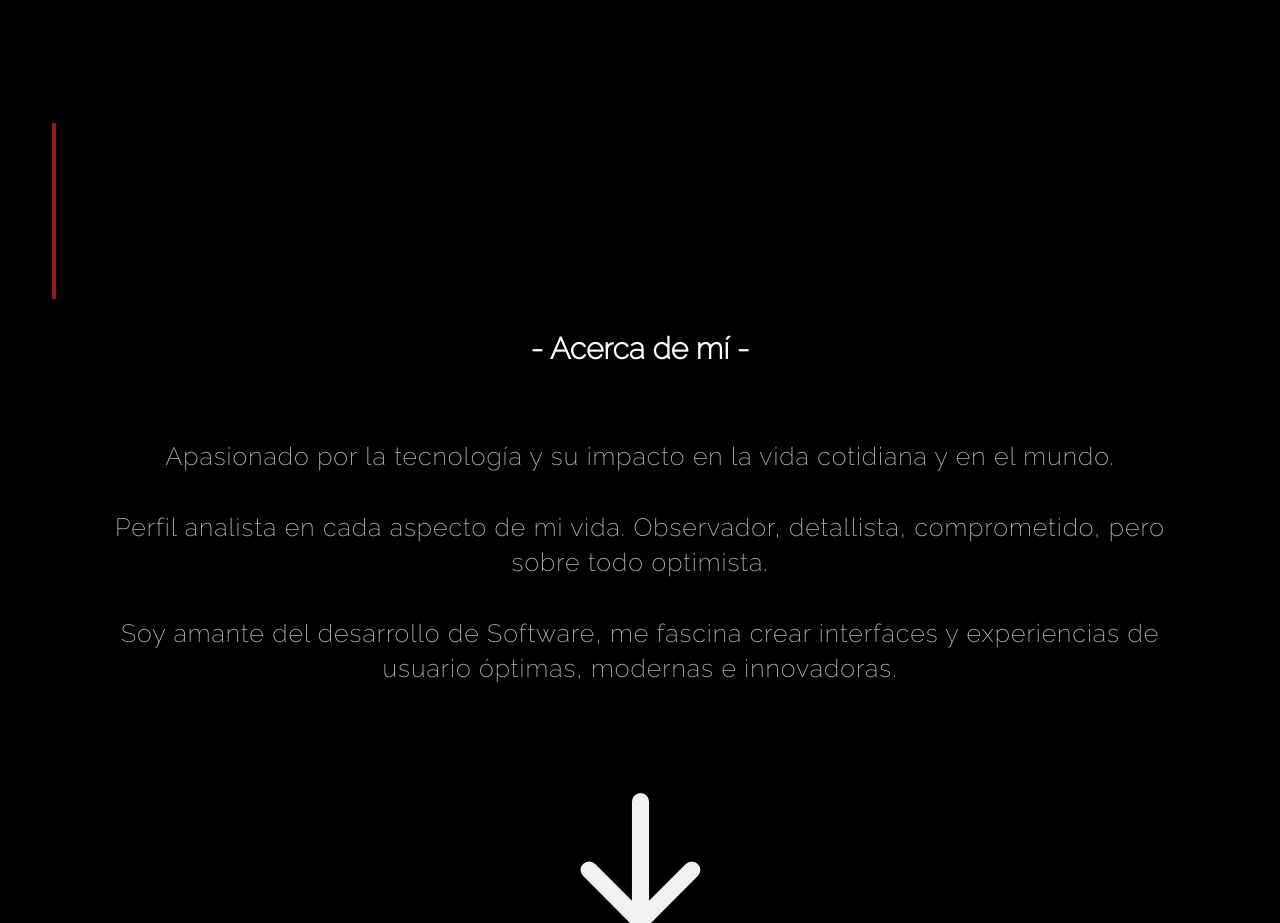
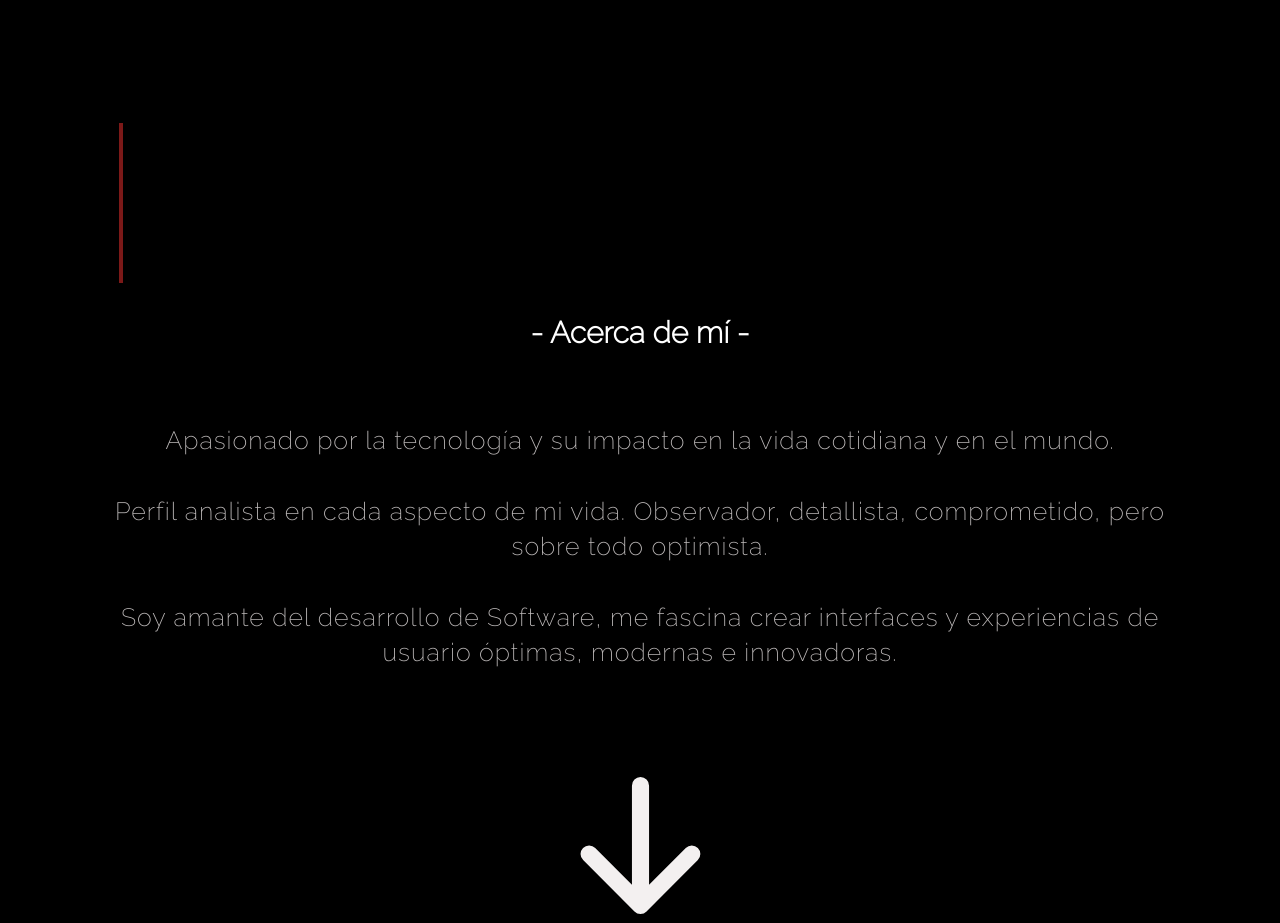
Before and after one commit to ignaarguello/Briefcase-Portfolio, a React (Create React App) app: page / in a window 1280 px wide. Shown: the part 780-1703 px from the top of the page. Built offline with nearby package versions, Linux system fonts and the light colour scheme.

Commit message:
modificaciones a barra lateral

```diff
--- a/src/components/BarraIzquierda/BarraIzquierda.css
+++ b/src/components/BarraIzquierda/BarraIzquierda.css
@@ -9,9 +9,14 @@
 
 @media screen and (min-width: 768px) {
   #barra-izquierda {
-    width: 0px;
-    border: 2.8px solid #911d1b;
     margin: 2rem 2.8rem;
     height: 11rem;
   }
 }
+
+@media screen and (min-width: 1024px) {
+  #barra-izquierda {
+    margin: 2rem 7rem;
+    height: 10rem;
+  }
+}
```
